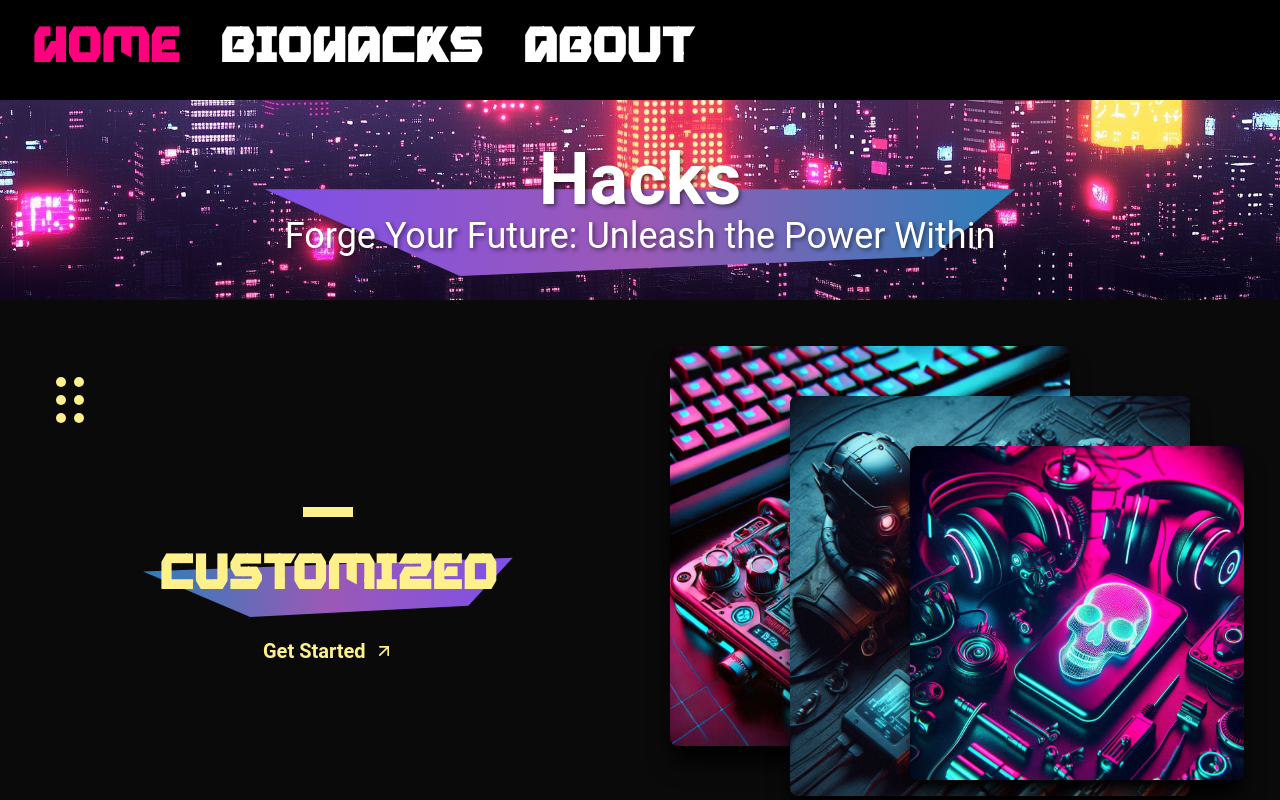
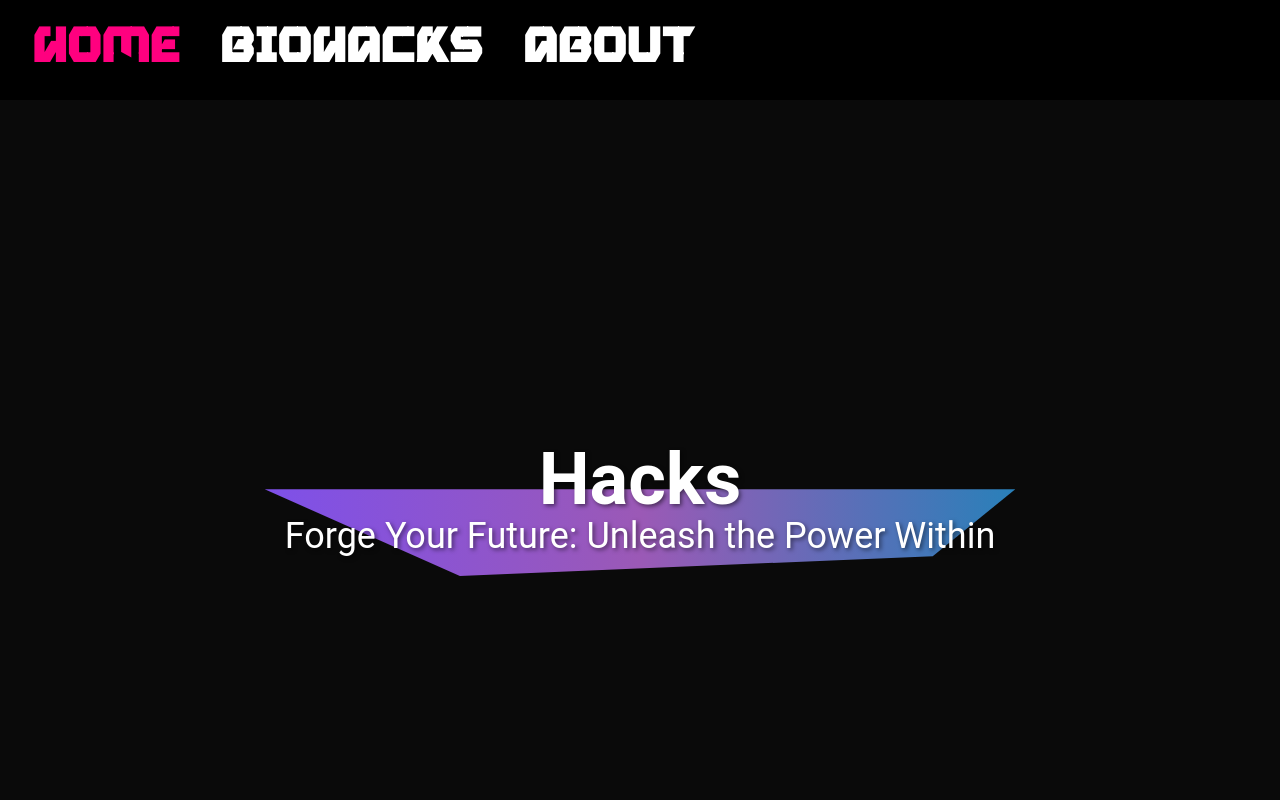
Before and after one commit to guitar6029/cyberpunk-recipe, a Next.js app: page / in a window 1280 px wide. Shown: the top 800 px of the page. Built offline with nearby package versions, Linux system fonts and the light colour scheme.

Commit message:
updated footer and hero

```diff
--- a/components/Footer/Footer.tsx
+++ b/components/Footer/Footer.tsx
@@ -3,7 +3,7 @@ import SecondaryBtn from "../Buttons/Nav/SecondaryBtn";
 
 const Footer: React.FC = () => {
   return (
-    <footer className="lg:h-full sm:h-fit flex sm:flex-col md:flex-row gap-2 items-center justify-around bg-black">
+    <footer className="min-h-[50vh] flex sm:flex-col md:flex-row gap-2 items-center justify-around bg-black">
       <div className="flex flex-row  items-center gap-2">
         <SecondaryBtn btnText="hacks &copy;" />
         <span>2077</span>
--- a/components/Hero/Hero.tsx
+++ b/components/Hero/Hero.tsx
@@ -1,6 +1,6 @@
 const Hero: React.FC = () => {
     return (
-        <div className="relative flex flex-col items-center justify-center h-[25vh] hero-img ">
+        <div className="relative flex flex-col items-center justify-center min-h-screen">
             <div className="relative p-5 w-[fit]  flex flex-col items-center justify-center">
                 <div className="absolute inset-0 bg-gradient-to-r from-[#7e50e9] via-[#9b59b6] to-[#2980b9] z-10 btn-layout"></div>
                 <h3 className="z-20 sm:text-4xl md:text-6xl lg:text-7xl font-bold " style={{ textShadow: '2px 2px 4px rgba(0, 0, 0, 0.5)' }}>Hacks</h3>
```
